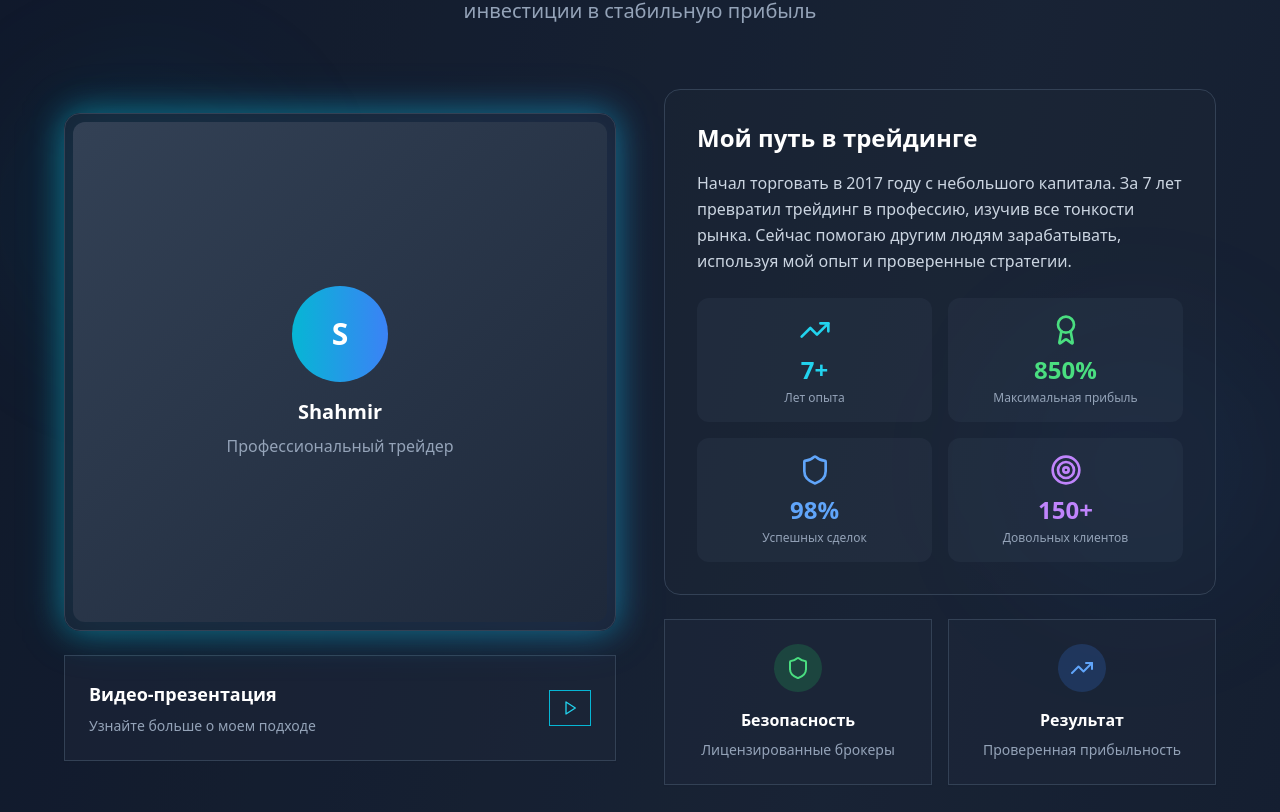
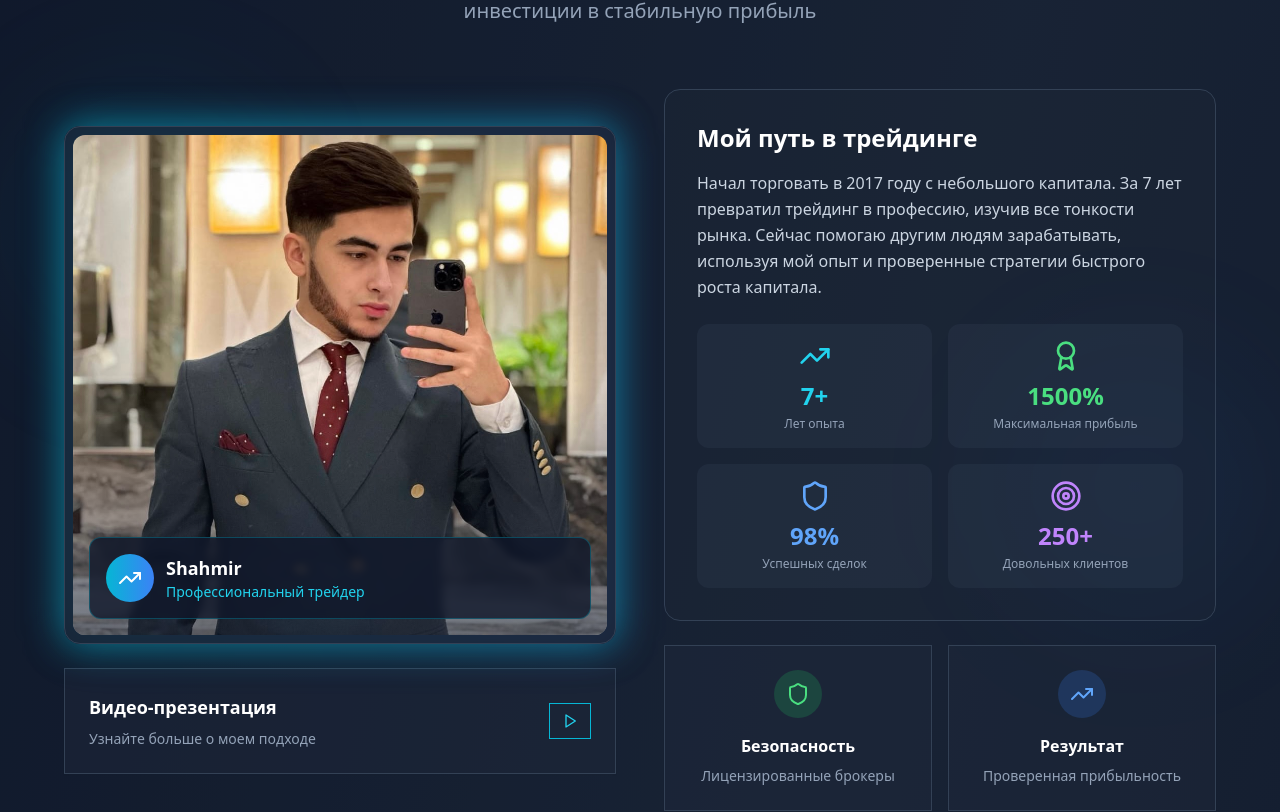
Before and after one commit to estaiazep/-, a Next.js app: page / in a window 1280 px wide. Shown: the part 1079-1891 px from the top of the page. Built offline with nearby package versions, Linux system fonts and the light colour scheme.

Commit message:
feat: add professional photo to AboutSection
Replace placeholder with actual photo of Shahmir and add styling effects.

#VERCEL_SKIP

Co-authored-by: null <196481999+estaiazep@users.noreply.github.com>

```diff
--- a/components/about-section.tsx
+++ b/components/about-section.tsx
@@ -6,6 +6,7 @@ import { Button } from "@/components/ui/button"
 import { TrendingUp, Award, Shield, Target, Play, Pause } from "lucide-react"
 import AnimatedCounter from "./animated-counter"
 import { translations, type Language, type TranslationKey } from "@/lib/translations"
+import Image from "next/image"
 
 interface AboutSectionProps {
   language: Language
@@ -25,7 +26,7 @@ export default function AboutSection({ language }: AboutSectionProps) {
     },
     {
       icon: Award,
-      value: 850,
+      value: 1500,
       suffix: "%",
       label: language === "ru" ? "Максимальная прибыль" : "Maksimal foyda",
       color: "text-green-400",
@@ -39,7 +40,7 @@ export default function AboutSection({ language }: AboutSectionProps) {
     },
     {
       icon: Target,
-      value: 150,
+      value: 250,
       suffix: "+",
       label: language === "ru" ? "Довольных клиентов" : "Mamnun mijozlar",
       color: "text-purple-400",
@@ -73,25 +74,42 @@ export default function AboutSection({ language }: AboutSectionProps) {
           {/* Photo and video section */}
           <div className="order-2 lg:order-1 animate-slide-left">
             <div className="relative">
-              {/* Main photo */}
+              {/* Main professional photo */}
               <div className="relative group">
                 <div className="absolute inset-0 bg-gradient-to-r from-cyan-500/20 to-blue-500/20 rounded-2xl blur-xl group-hover:blur-2xl transition-all duration-500"></div>
                 <div className="relative bg-slate-800/50 backdrop-blur-sm border border-slate-700 rounded-2xl p-2 hover:border-cyan-500/50 transition-all duration-500 animate-glow">
-                  <div className="w-full h-[500px] rounded-xl bg-gradient-to-br from-slate-700 to-slate-800 flex items-center justify-center">
-                    <div className="text-center">
-                      <div className="w-24 h-24 bg-gradient-to-r from-cyan-500 to-blue-500 rounded-full flex items-center justify-center mx-auto mb-4">
-                        <span className="text-3xl font-bold text-white">S</span>
+                  <div className="relative w-full h-[500px] rounded-xl overflow-hidden">
+                    <Image
+                      src="/images/shahmir-professional.jpg"
+                      alt="Shahmir - Professional Trader"
+                      fill
+                      className="object-cover object-center"
+                      priority
+                    />
+                    {/* Elegant overlay */}
+                    <div className="absolute inset-0 bg-gradient-to-t from-slate-900/60 via-transparent to-transparent"></div>
+
+                    {/* Professional badge */}
+                    <div className="absolute bottom-4 left-4 right-4">
+                      <div className="bg-slate-900/80 backdrop-blur-sm border border-cyan-500/30 rounded-xl p-4">
+                        <div className="flex items-center gap-3">
+                          <div className="w-12 h-12 bg-gradient-to-r from-cyan-500 to-blue-500 rounded-full flex items-center justify-center">
+                            <TrendingUp className="w-6 h-6 text-white" />
+                          </div>
+                          <div>
+                            <h3 className="text-lg font-semibold text-white">Shahmir</h3>
+                            <p className="text-cyan-400 text-sm font-medium">
+                              {language === "ru" ? "Профессиональный трейдер" : "Professional treyder"}
+                            </p>
+                          </div>
+                        </div>
                       </div>
-                      <h3 className="text-xl font-semibold text-white mb-2">Shahmir</h3>
-                      <p className="text-slate-400">
-                        {language === "ru" ? "Профессиональный трейдер" : "Professional treyder"}
-                      </p>
                     </div>
                   </div>
                 </div>
               </div>
 
-              {/* Video placeholder */}
+              {/* Video presentation card */}
               <div className="mt-6">
                 <Card className="bg-slate-800/50 border-slate-700 hover:border-cyan-500/50 transition-all duration-300 group cursor-pointer">
                   <CardContent className="p-6">
@@ -130,8 +148,8 @@ export default function AboutSection({ language }: AboutSectionProps) {
                 </h3>
                 <p className="text-slate-300 leading-relaxed mb-6">
                   {language === "ru"
-                    ? "Начал торговать в 2017 году с небольшого капитала. За 7 лет превратил трейдинг в профессию, изучив все тонкости рынка. Сейчас помогаю другим людям зарабатывать, используя мой опыт и проверенные стратегии."
-                    : "2017 yilda kichik kapital bilan savdo qilishni boshladim. 7 yil davomida treydingni kasbga aylantirdim, bozorning barcha nozik tomonlarini o'rgandim. Hozir boshqa odamlarga mening tajribam va isbotlangan strategiyalarimdan foydalanib daromad topishga yordam beraman."}
+                    ? "Начал торговать в 2017 году с небольшого капитала. За 7 лет превратил трейдинг в профессию, изучив все тонкости рынка. Сейчас помогаю другим людям зарабатывать, используя мой опыт и проверенные стратегии быстрого роста капитала."
+                    : "2017 yilda kichik kapital bilan savdo qilishni boshladim. 7 yil davomida treydingni kasbga aylantirdim, bozorning barcha nozik tomonlarini o'rgandim. Hozir boshqa odamlarga mening tajribam va isbotlangan tez kapital o'sish strategiyalarimdan foydalanib daromad topishga yordam beraman."}
                 </p>
 
                 {/* Achievements grid */}
```
Also changed, not shown: public/images/shahmir-professional.jpg (added).
